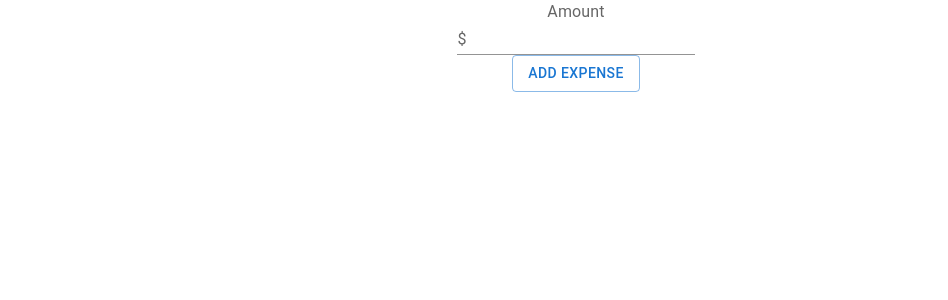
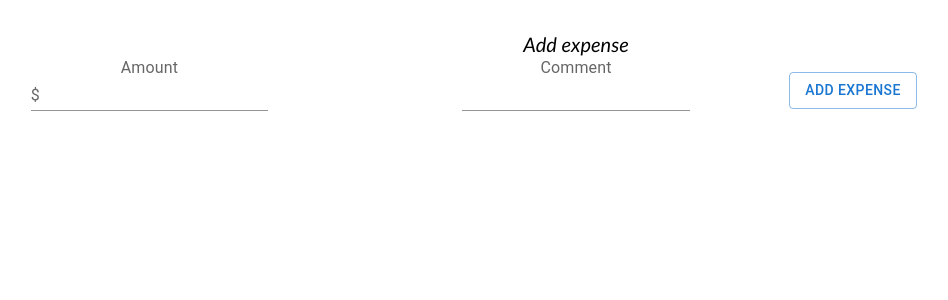
Before and after one commit to mmass94/Bueget-Management, a React (Create React App) app in the folder budget-management/: page / in a window 1280 px wide. Shown: the top 300 px of the page, without its empty margins (64-1012 px from the left). Built offline with nearby package versions, Linux system fonts and the light colour scheme.

Commit message:
setting up Grid

```diff
--- a/budget-management/src/components/expenseForm.js
+++ b/budget-management/src/components/expenseForm.js
@@ -2,8 +2,11 @@ import React from "react";
 import { useState } from "react";
 import { useSelector, useDispatch } from "react-redux";
 import { addExpense } from "../redux/index";
-import TextInput from "./formElements/inputField";
+import InputField from "./formElements/inputField";
 import Button from "./formElements/button";
+import Box from "@mui/material/Box";
+import Grid from "@mui/material/Grid";
+
 function ExpenseForm() {
   const amount = useSelector((state) => state.expense.amount);
   const category = useSelector((state) => state.expense.category);
@@ -11,29 +14,55 @@ function ExpenseForm() {
   const dateAndTime = useSelector((state) => state.expense.dateAndTime);
 
   const [amountinput, setAmountinput] = useState(0);
+  const [categorinput, setCategoryinput] = useState("");
+  const [commentinput, setCommentinput] = useState("");
+  const [dateAndTimeinput, setdDteAndTime] = useState();
 
   const dispatch = useDispatch();
   console.log("amountinput is ", amountinput);
 
-  const handleInputChange = (event) => {
+  const handleAmountInputChange = (event) => {
     setAmountinput(event.target.value);
   };
 
+  const handleCommentInputChange = (event) => {
+    setCommentinput(event.target.value);
+  };
+
   const handleClick = () => {
-    dispatch(addExpense(amountinput));
+    dispatch(addExpense(amountinput, "", commentinput));
   };
 
   return (
     <div>
-      {/* <h2>amount -{amount}</h2> */}
-      <TextInput
+      <Grid container>
+        <Box sx={{ m: 2 }} />
+        <Grid item xs={12}>
+          <text className="heading">Add expense</text>
+        </Grid>
+        <Box sx={{ b: 2 }} />
+        <Grid item xs={12} md={4} l={3}>
+          <InputField
             amount={amount}
             type={"number"}
             placeholder={"Amount"}
             id={"standard-adornment-amount"}
             prefix={"$"}
-        onChange={handleInputChange}
-      ></TextInput>
+            onChange={handleAmountInputChange}
+            label={"Amount"}
+          ></InputField>
+        </Grid>
+        <Grid item xs={12} md={4} l={3}>
+          <InputField
+            catergor={comment}
+            type={"text"}
+            placeholder={"comment"}
+            // id={"standard-adornment-amount"}
+            prefix={""}
+            onChange={handleCommentInputChange}
+            label={"Comment"}
+          ></InputField>
+        </Grid>
 
         <Button
           ButtonName={"Add expense"}
@@ -43,6 +72,7 @@ function ExpenseForm() {
           {" "}
           Add Expense
         </Button>
+      </Grid>
     </div>
   );
 }
--- a/budget-management/src/components/formElements/button.js
+++ b/budget-management/src/components/formElements/button.js
@@ -1,9 +1,11 @@
 import React from "react";
 import Button from "@mui/material/Button";
+import Box from "@mui/material/Box";
 
 const button = (props) => {
   return (
     <div>
+      <Box sx={{ m: 2 }} />
       <Button variant="outlined" onClick={props.onClick}>
         {props.ButtonName}
       </Button>
--- a/budget-management/src/components/formElements/inputField.js
+++ b/budget-management/src/components/formElements/inputField.js
@@ -3,17 +3,11 @@ import TextField from "@mui/material/TextField";
 import InputAdornment from "@mui/material/InputAdornment";
 import Input from "@mui/material/Input";
 import InputLabel from "@mui/material/InputLabel";
+
 const TextInput = (props) => {
   return (
-    <div>
-      {/* <input
-        value={props.amount}
-        placeholder={props.placeholder}
-        type={props.type}
-        onChange={props.onChange}
-      /> */}
-
-      <InputLabel>Amount</InputLabel>
+    <span>
+      <InputLabel>{props.label}</InputLabel>
       <Input
         type={props.type}
         id={props.id}
@@ -22,7 +16,7 @@ const TextInput = (props) => {
           <InputAdornment position="start">{props.prefix}</InputAdornment>
         }
       />
-    </div>
+    </span>
   );
 };
 
--- a/budget-management/src/index.css
+++ b/budget-management/src/index.css
@@ -1,13 +1,19 @@
 body {
   margin: 0;
-  font-family: -apple-system, BlinkMacSystemFont, 'Segoe UI', 'Roboto', 'Oxygen',
-    'Ubuntu', 'Cantarell', 'Fira Sans', 'Droid Sans', 'Helvetica Neue',
+  font-family: -apple-system, BlinkMacSystemFont, "Segoe UI", "Roboto", "Oxygen",
+    "Ubuntu", "Cantarell", "Fira Sans", "Droid Sans", "Helvetica Neue",
     sans-serif;
   -webkit-font-smoothing: antialiased;
   -moz-osx-font-smoothing: grayscale;
 }
 
 code {
-  font-family: source-code-pro, Menlo, Monaco, Consolas, 'Courier New',
+  font-family: source-code-pro, Menlo, Monaco, Consolas, "Courier New",
     monospace;
 }
+
+.heading {
+  font-family: "Gill Sans", "Gill Sans MT", Calibri, "Trebuchet MS", sans-serif;
+  font-style: oblique;
+  font-size: 20px;
+}
```
Lines whose indentation alone changed are shown as unchanged.
